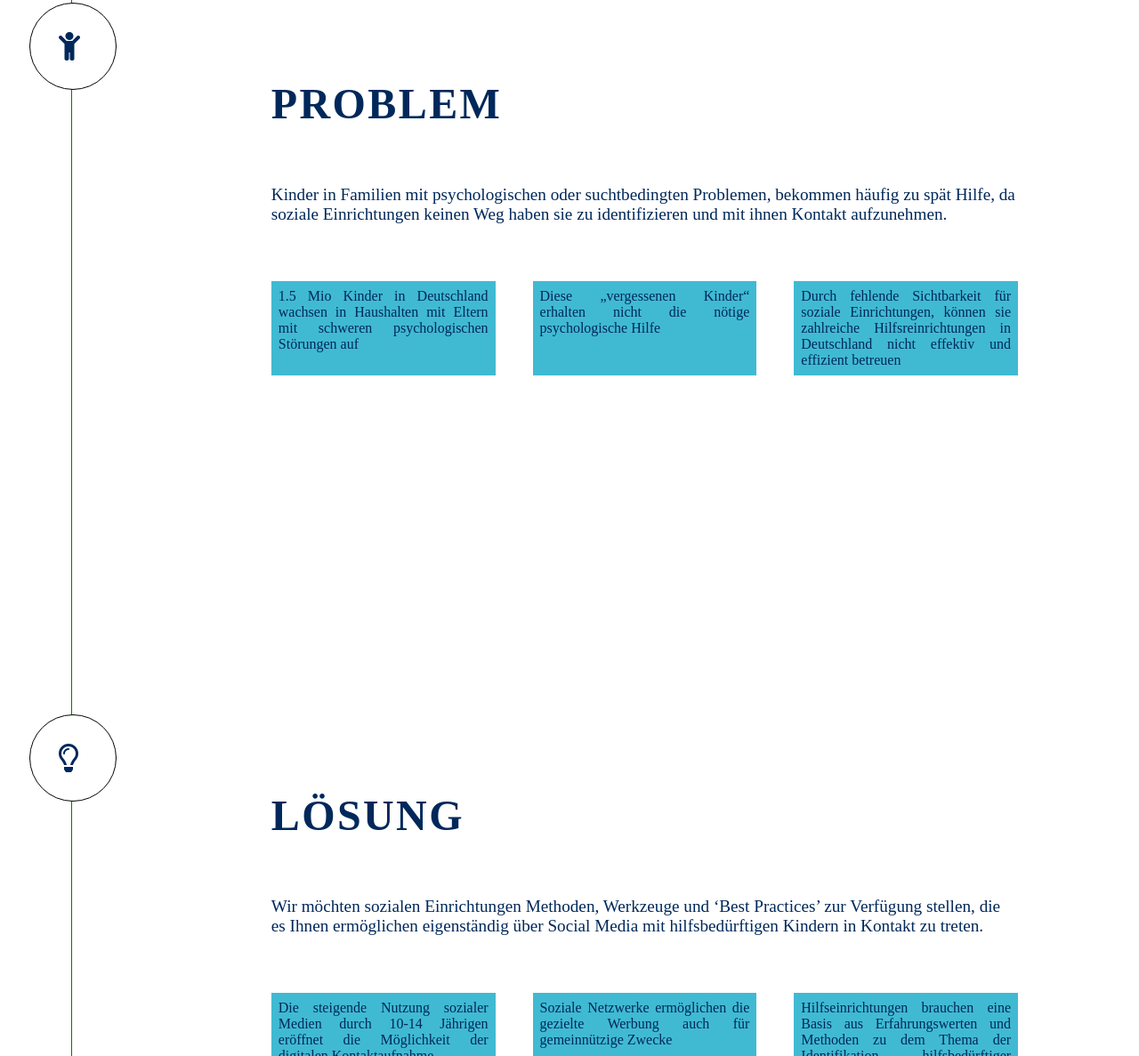
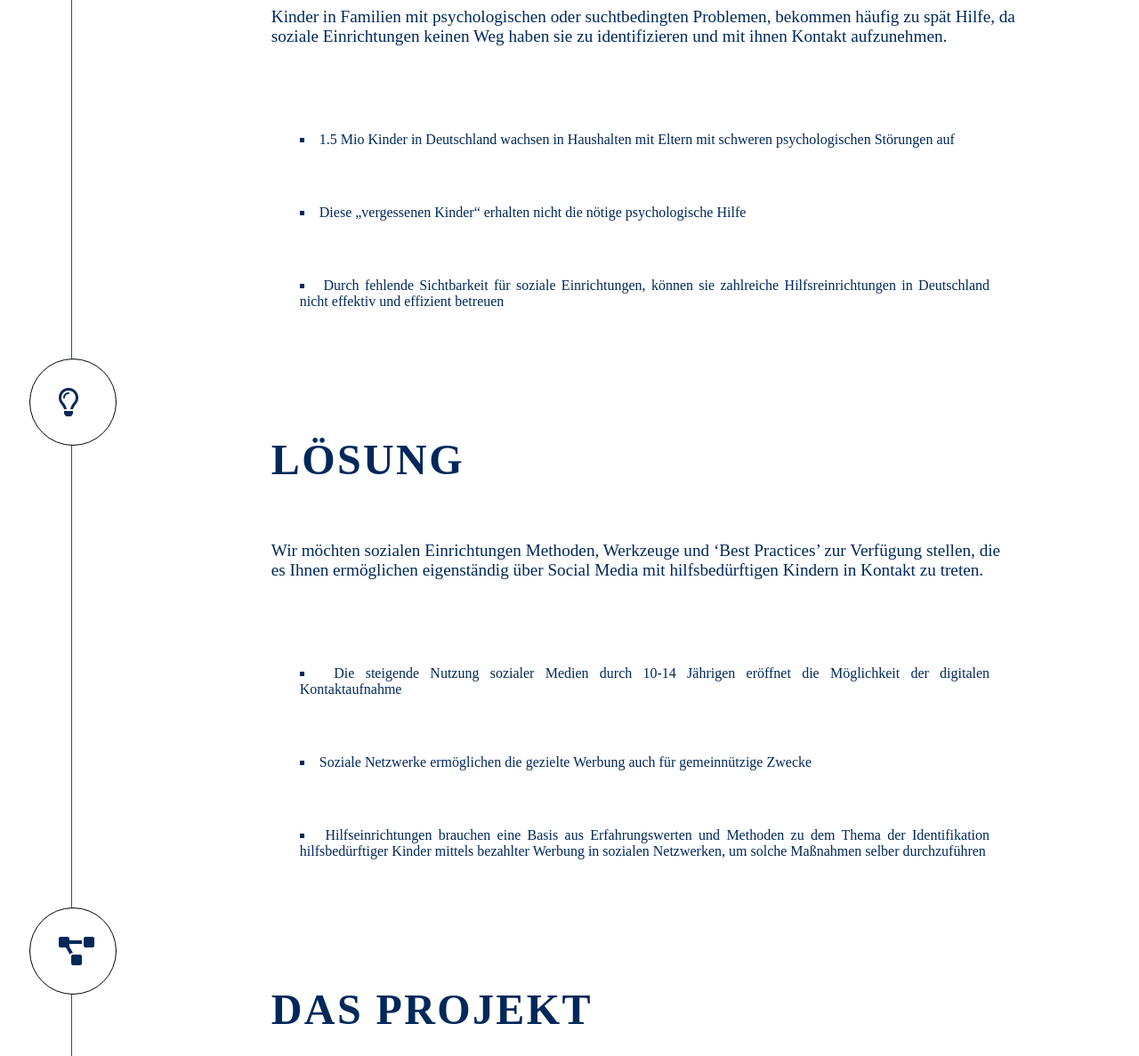
Before and after one commit to mixbened/hdml, a website: page index.html in a window 1280 px wide. Shown: the part 1613-2800 px from the top of the page at 89% size. Drawn offline with nearby package versions, Linux system fonts and the light colour scheme.

Commit message:
responsive fix, animations

```diff
--- a/assets/main.css
+++ b/assets/main.css
@@ -13,6 +13,7 @@ h4 {
 h6 {
     background: #40BAD2;
     padding: 0.5em;
+    margin-bottom: 0.5em;
     font-size: 1em;
 }
 
@@ -57,7 +58,7 @@ header {
 }
 
 main > section {
-    height: 100vh;
+    min-height: 600px;
     position: relative;
 }
 
@@ -126,13 +127,13 @@ nav > img {
 }
 
 .infoBox {
-    padding: 0.5em;
+    padding: 1em;
     box-sizing: border-box;
-    background: #40BAD2;
-    width: 30%;
+    /* background: #40BAD2; */
+    width: 100%;
+    margin: 1em 0;
     text-align: justify;
     font-size: 1em;
-    /* list-style-type: circle; */
 }
 
 .countBox {
@@ -170,3 +171,7 @@ nav > img {
     width: 100%;
     margin: 2em auto;
 }
+
+div > li {
+    list-style-type: square;
+}
--- a/index.html
+++ b/index.html
@@ -7,6 +7,8 @@
     <title>Hast du mich lieb?</title>
     <link rel="stylesheet" href="./assets/main.css">
     <link rel="stylesheet" href="https://use.fontawesome.com/releases/v5.3.1/css/all.css" integrity="sha384-mzrmE5qonljUremFsqc01SB46JvROS7bZs3IO2EmfFsd15uHvIt+Y8vEf7N7fWAU" crossorigin="anonymous">
+    <link rel="stylesheet" href="https://unpkg.com/aos@next/dist/aos.css" />
+    <link rel="stylesheet" href="https://cdn.jsdelivr.net/npm/animate.css@3.5.2/animate.min.css">
 </head>
 <body>
     <header>
@@ -18,45 +20,45 @@
         <div id='mainHeader'>
                 <span>Online Marketing für einen guten Zweck. Bringen Sie soziales Engagement ins nächste Zeitalter!</span>
                 <div style="margin-top: 1em; font-size: 1em;">
-                    <i class="fas fa-chevron-down"></i>
+                    <i class="fas fa-chevron-down animated fadeInDown"></i>
                 </div>
         </div>
     </header>
     <main>
         <section>
             <span><i class="fas fa-bullseye"></i></span>
-            <div class="sectionMain">
+            <div data-aos='fade-up-left' class="sectionMain">
                 <h4>Unser Ziel</h4>
                 <p>Wir stellen sozialen Einrichtungen die Methoden, Informationen und “Best Practices“ zur Verfügung, die es ihnen ermöglichen eigenständig über Social Media mit hilfsbedürftigen Kindern in Kontakt zu treten, indem wir mit einem kross-funktionalen Team Forschung in diesem Bereich betreiben und veröffentlichen.</p>
             </div>
         </section>
         <section>
             <span><i class="fas fa-child"></i></span>
-            <div class="sectionMain">
+            <div data-aos='fade-up-right' class="sectionMain">
                 <h4>Problem</h4>
                 <p>Kinder in Familien mit psychologischen oder suchtbedingten Problemen, bekommen häufig zu spät Hilfe, da soziale Einrichtungen keinen Weg haben sie zu identifizieren und mit ihnen Kontakt aufzunehmen.</p>
                 <div class="container">
-                    <div class="infoBox">1.5 Mio Kinder in Deutschland wachsen in Haushalten mit Eltern mit schweren psychologischen Störungen auf</div>
-                    <div class="infoBox">Diese „vergessenen Kinder“ erhalten nicht die nötige psychologische Hilfe</div>
-                    <div class="infoBox">Durch fehlende Sichtbarkeit für soziale Einrichtungen, können sie zahlreiche Hilfsreinrichtungen in Deutschland nicht effektiv und effizient betreuen</div>
+                    <div class="infoBox"><li>1.5 Mio Kinder in Deutschland wachsen in Haushalten mit Eltern mit schweren psychologischen Störungen auf</li></div>
+                    <div class="infoBox"><li>Diese „vergessenen Kinder“ erhalten nicht die nötige psychologische Hilfe</li></div>
+                    <div class="infoBox"><li>Durch fehlende Sichtbarkeit für soziale Einrichtungen, können sie zahlreiche Hilfsreinrichtungen in Deutschland nicht effektiv und effizient betreuen</li></div>
                 </div>
             </div>
         </section>
         <section>
             <span><i class="far fa-lightbulb"></i></span>
-            <div class="sectionMain">
+            <div data-aos='fade-up-left' class="sectionMain">
                 <h4>Lösung</h4>
                 <p>Wir möchten sozialen Einrichtungen Methoden, Werkzeuge und ‘Best Practices’ zur Verfügung stellen, die es Ihnen ermöglichen eigenständig über Social Media mit hilfsbedürftigen Kindern in Kontakt zu treten.</p>
                 <div class="container">
-                        <div class="infoBox">Die steigende Nutzung sozialer Medien durch 10-14 Jährigen eröffnet die Möglichkeit der digitalen Kontaktaufnahme</div>
-                        <div class="infoBox">Soziale Netzwerke ermöglichen die gezielte Werbung auch für gemeinnützige Zwecke</div>
-                        <div class="infoBox">Hilfseinrichtungen brauchen eine Basis aus Erfahrungswerten und Methoden zu dem Thema der Identifikation hilfsbedürftiger Kinder mittels bezahlter Werbung in sozialen Netzwerken, um solche Maßnahmen selber durchzuführen</div>
+                        <div class="infoBox"><li>Die steigende Nutzung sozialer Medien durch 10-14 Jährigen eröffnet die Möglichkeit der digitalen Kontaktaufnahme</li></div>
+                        <div class="infoBox"><li>Soziale Netzwerke ermöglichen die gezielte Werbung auch für gemeinnützige Zwecke</li></div>
+                        <div class="infoBox"><li>Hilfseinrichtungen brauchen eine Basis aus Erfahrungswerten und Methoden zu dem Thema der Identifikation hilfsbedürftiger Kinder mittels bezahlter Werbung in sozialen Netzwerken, um solche Maßnahmen selber durchzuführen</li></div>
                     </div>
             </div>
         </section>
         <section>
             <span><i class="fas fa-project-diagram"></i></span>
-            <div class="sectionMain">
+            <div data-aos='fade-up-right' class="sectionMain">
                 <h4>Das Projekt</h4>
                 <div class="container">
                         <div class="countBox">
@@ -95,12 +97,12 @@
         </section>
         <section>
             <span><i class="fas fa-users"></i></span>
-            <div class="sectionMain">
+            <div  data-aos='fade-up-left' class="sectionMain">
                 <h4>Das Team</h4>
                 <div class="container">
                         <div class="headingBox">
                             <h6>Social Media Marketing</h6>
-                            Alexander und Benedikt Mix kümmern sich gemeinsam um die Finanzierung und Verwaltung. Dies beinhaltet nicht nur die Spendensammlung und den Betrieb der Website sondern auch die Akquisition unserer Partner und Schirmherren.
+                            Wir werden unterstützt durch Experten einer großen Berliner Marketingagentur. Gemeinsam mit Psychologen entwerfen unsere Marketing Experten Werbeanzeigen und Social Media Marketing Kampagnen.
                         </div>
                         <div class="headingBox">
                             <h6>Forschung</h6>
@@ -118,7 +120,7 @@
         </section>
         <section>
                 <span><i class="fas fa-hands-helping"></i></span>
-                <div class="sectionMain">
+                <div  data-aos='fade-up-right' class="sectionMain">
                     <h4>Wie können Sie helfen?</h4>
                     <div>Wir suchen aktuell noch Partner, die uns mit der Finanzierung der Werbekampagnen unterstützen können! Spenden Sie in der Sicherheit, genau zu wissen, wie Ihr Geld eingesetzt wird. Jeder einzelne Euro, den Sie uns zur Verfügung stellen, wird investiert, um hilfsbedürftige Kinder in deutschen Haushalten zu identifizieren. Wir stellen die Ergebnisse unserer Forschung sozialen Einrichtungen völlig kostenfrei zur Verfügung. Alle Verwaltungskosten werden von uns privat finanziert.</div>
                     <div style="margin: 2em;"><b>Kontaktieren Sie uns und beteiligen Sie sich an Wissenschaft, die soziales Engagement ins nächste Zeitalter bringt!</b></div>
@@ -136,5 +138,9 @@
             All rights reserved
         </div>
     </footer>
+    <script src="https://unpkg.com/aos@next/dist/aos.js"></script>
+    <script>
+      AOS.init();
+    </script>
 </body>
 </html>
```
Also changed, not shown: assets/angle-right-solid.svg (added), 2 other files.
